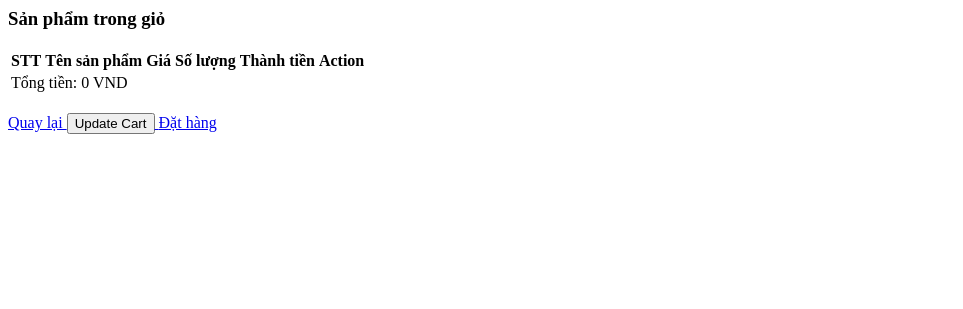
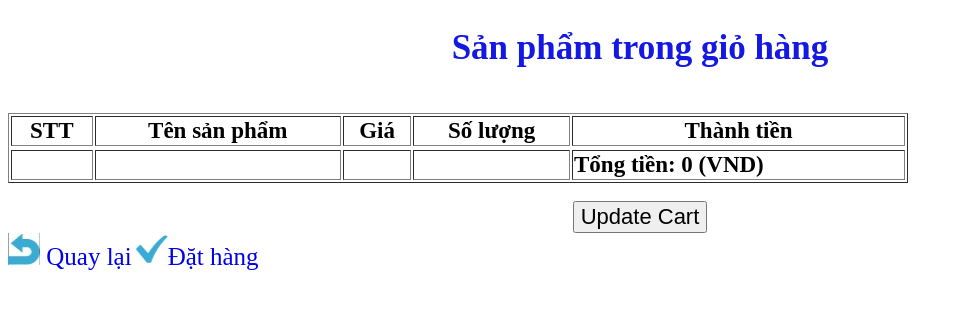
Before and after one commit to lanpt2105/webbandienthoai, a PHP site: page /WebDienThoai/modules/right/listcart.php in a window 1280 px wide. Shown: the top 309 px of the page, without its empty margins (0-963 px from the left). Run offline with PHP 8.4, Linux system fonts and the light colour scheme; the visitor is signed in with stand-in values (Sample User, id 1); data comes from the database, SQL or seed files in the repository; data that the repository does not hold is empty.

Commit message:
sửa giỏ hàng,đặt hàng

```diff
--- a/modules/content.php
+++ b/modules/content.php
@@ -49,6 +49,10 @@
 				{
 					include('modules/right/listcart.php');
 				}
+				elseif($tam=='dathang')
+				{
+					include('modules/right/dathang.php');
+				}
 				elseif($tam=='lienhe')
 				{
 					include('modules/right/lienhe.php');
--- a/modules/right/listcart.php
+++ b/modules/right/listcart.php
@@ -24,19 +24,19 @@ if (isset($_POST['submit'])) {
 	}
 }
 ?>
-<form method="post" action="listcart.php">
+<form method="post" action="index.php?xem=listcart">
 	<div class="row">
 		<div class="danhsach">
-			<h3>Sản phẩm trong giỏ</h3>
-			<table class="table table-bordered">
-				<tr>
+			<center><p style="font-size: 35px; padding-top: 20px;padding-bottom: 10px;align-content: center;font-weight: bold; font-family:'titan-one';;color: #1418E3;"> Sản phẩm trong giỏ hàng</p></center>
+			<table class="table table-bordered" width="900"; border=1;cell-padding:0;cell-spacing:0;>
+				<tr style="font-size: 23px;">
 					<th>STT</th>
 					<th>Tên sản phẩm</th>
 
 					<th>Giá</th>
 					<th>Số lượng</th>
 					<th>Thành tiền</th>
-					<th>Action</th>
+
 				</tr>
 				<?php
 				if ($_SESSION['cart']) {
@@ -57,28 +57,37 @@ if (isset($_POST['submit'])) {
 							$totalprice += $subtotal;
 							$stt += 1;
 				?>
-							<tr>
-								<td><?php echo $stt ?></td>
-								<td><?php echo $row['TenSP'] ?></td>
-								<td><?php echo $row['DonGia'] ?>$</td>
-								<td><input type="text" name="quantity[<?php echo $row['MaSP'] ?>]" size="5" value="<?php echo $_SESSION['cart'][$row['MaSP']]['quantity'] ?>" /></td>
-								<td><?php echo number_format($_SESSION['cart'][$row['MaSP']]['quantity'] * $row['DonGia']) ?> VND</td>
-								<td></td>
+							<tr style="font-size: 23px;">
+								<td  align="center"><?php echo $stt ?></td>
+								<td align="center"><?php echo $row['TenSP'] ?></td>
+								<td align="center"><?php echo $row['DonGia'] ?>VND</td>
+								<td align="center"><input type="text" name="quantity[<?php echo $row['MaSP'] ?>]" size="5" value="<?php echo $_SESSION['cart'][$row['MaSP']]['quantity'] ?>" /></td>
+								<td align="center"><?php echo number_format($_SESSION['cart'][$row['MaSP']]['quantity'] * $row['DonGia']) ?> VND</td>
+
 							</tr>
+
 				<?php
 
 						}
 					}
 				}
 				?>
-				<tr>
-					<td colspan="6">Tổng tiền: <?php echo number_format($totalprice) ?> VND</td>
+				<tr></tr>
+
+				<tr style="padding-top: 10px;" >
+					<td></td>
+					<td></td>
+					<td></td>
+					<td></td>
+
+					<td style="font-size: 23px;font-weight: bold;">Tổng tiền: <?php echo number_format($totalprice) ?> (VND)</td>
 				</tr>
+
 			</table>
 			<br />
-			<a href="../../index.php">Quay lại</>
-				<button type="submit" name="submit">Update Cart</button>
-				<a href="dathang.php">Đặt hàng</>
+			<center ><button type="submit" name="submit" style="font-size:22px;">Update Cart</button></center>
+			<span style="font-size: 25px;"><a href="../../index.php" style="text-decoration: none;"><img src="img/smallBanners/32px.jpeg" width: "20px" height:"20px;"> Quay lại</a></span>
+				<span style="font-size: 25px;margin-right: 10px;"><a href="index.php?xem=dathang" style="text-decoration: none;"><img src="img/smallBanners/32px.png" width: "20px" height:"20px;">Đặt hàng</a></span>
 		</div>
 	</div>
 </form>
--- a/modules/timkiem.php
+++ b/modules/timkiem.php
@@ -32,7 +32,7 @@
                 </div>
 
                 <div class="cart">
-                    <a href="modules/right/listcart.php">
+                    <a href="index.php?xem=listcart">
                         <i class="fa fa-user"></i>
                         <span>Giỏ hàng</span>
                         <span class="cart-number"></span>
```
Also changed, not shown: modules/right/dathang.php (+15 -11 lines), img/smallBanners/32px.jpeg (added), img/smallBanners/32px.png (added).
